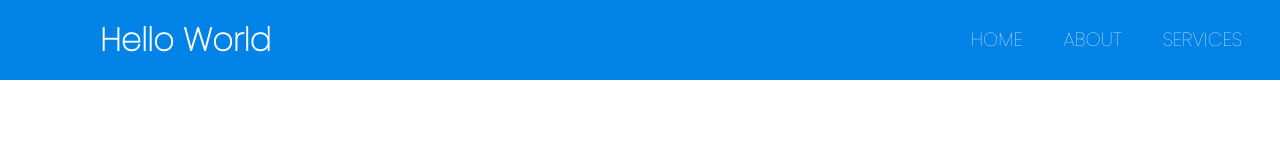
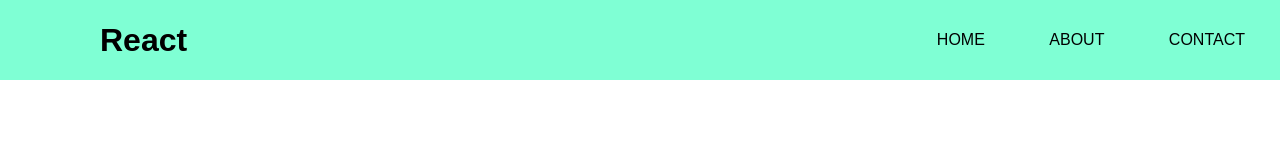
Before and after one commit to Kazuki-0528/Responsive-Navigation-Menu-Bar-using-HTML-CSS, a plain HTML site: page index.html in a window 1280 px wide. Drawn offline with Linux system fonts and the light colour scheme; a web font is replaced by a local one.

Commit message:
[add]Navigation bar

```diff
--- a/index.html
+++ b/index.html
@@ -9,10 +9,6 @@
       integrity="sha384-vp86vTRFVJgpjF9jiIGPEEqYqlDwgyBgEF109VFjmqGmIY/Y4HV4d3Gp2irVfcrp"
       crossorigin="anonymous"
     />
-    <link
-      href="https://fonts.googleapis.com/css2?family=Poppins:wght@100&display=swap"
-      rel="stylesheet"
-    />
     <link rel="stylesheet" href="style.css" />
     <title>🍔</title>
   </head>
@@ -22,11 +18,11 @@
       <label for="check" class="checkbtn">
         <i class="fas fa-bars"></i>
       </label>
-      <label class="logo">Hello World</label>
+      <label class="logo">React</label>
       <ul>
         <li><a href="#">Home</a></li>
         <li><a href="#">About</a></li>
-        <li><a href="#">Services</a></li>
+        <li><a href="#">Contact</a></li>
       </ul>
     </nav>
   </body>
--- a/style.css
+++ b/style.css
@@ -1,3 +1,5 @@
+@import url("https://fonts.googleapis.com/css2?family=Yusei+Magic&display=swap");
+
 * {
   padding: 0;
   margin: 0;
@@ -7,65 +9,61 @@
 }
 
 body {
-  font-family: "Poppins", sans-serif;
+  font-family: "Yusei Magic", sans-serif;
 }
 
 nav {
-  background: #0082e6;
+  width: 100%;
   height: 80px;
-  width: 100%;
+  background-color: aquamarine;
 }
 
 label.logo {
-  color: white;
   font-weight: bold;
   font-size: 2rem;
   line-height: 80px;
   padding: 0 100px;
 }
 
-nav ul {
+ul {
   float: right;
-  margin-right: 20px;
+  /* padding-right: 50px; */
 }
 
 nav ul li {
   display: inline-block;
   line-height: 80px;
-  margin: 0 5px;
+  margin-right: 10px;
 }
 
-nav ul li a {
-  color: white;
-  font-size: 1.2rem;
+ul li a {
+  color: black;
+  padding: 10px 25px;
   text-transform: uppercase;
-  padding: 7px 13px;
-  border-radius: 5px;
+  border-radius: 8px;
 }
 
-nav ul li a:hover {
-  background: #1b9bff;
-  transition: 0.4s;
-}
-
-.checkbtn {
-  font-size: 30px;
-  color: white;
-  float: right;
-  cursor: pointer;
-  line-height: 80px;
-  margin-right: 40px;
-  display: none;
+ul li a:hover {
+  background-color: rgb(198, 255, 236);
+  transition: 0.3s;
 }
 
 #check {
   display: none;
 }
 
-@media (max-width: 750px) {
+.checkbtn {
+  float: right;
+  line-height: 80px;
+  font-size: 1.5rem;
+  margin-right: 30px;
+  display: none;
+  cursor: pointer;
+}
+
+@media (max-width: 700px) {
   label.logo {
     font-size: 1.5rem;
-    padding-left: 50px;
   }
   .checkbtn {
     display: block;
@@ -74,20 +72,21 @@ nav ul li a:hover {
     position: fixed;
     width: 100%;
     height: 100vh;
-    background: #2c3e50;
+    background-color: antiquewhite;
     top: 80px;
+    text-align: center;
     left: -100%;
-    text-align: center;
-    transition: all 0.3s;
+    transition: 0.4s;
   }
   nav ul li {
     display: block;
+    line-height: 30px;
     margin: 50px 0;
-    line-height: 30px;
   }
   nav ul li a:hover {
     background: none;
-    color: #0082e6;
+    color: blue;
+    transition: 0.3s;
   }
   #check:checked ~ ul {
     left: 0;
```
